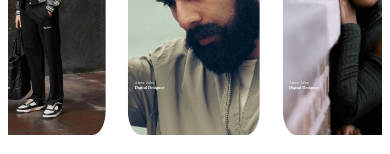
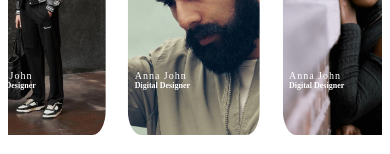
Before and after one commit to jayadev05/Dribble-UI-Clone, a plain HTML site: page index.html in a window 390 px wide. Shown: the part 690-844 px from the top of the page. Drawn offline with nearby package versions, Linux system fonts and the light colour scheme; a web font is replaced by a local one.

Commit message:
Update main.css

```diff
--- a/styles/main.css
+++ b/styles/main.css
@@ -100,13 +100,13 @@
 }
 #img-overlay h3:nth-child(1) {
   color: white;
-  font-size: 1vw;
+  font-size:clamp(10px,1vw,16px);
   font-weight: 500;
   letter-spacing: 0.1em;
 }
 #img-overlay h3:nth-child(2) {
   color: white;
-  font-size: 1.1vw;
+  font-size: clamp(8px,1.1vw,18px);
   font-family: Mona sans;
 }
 
```
